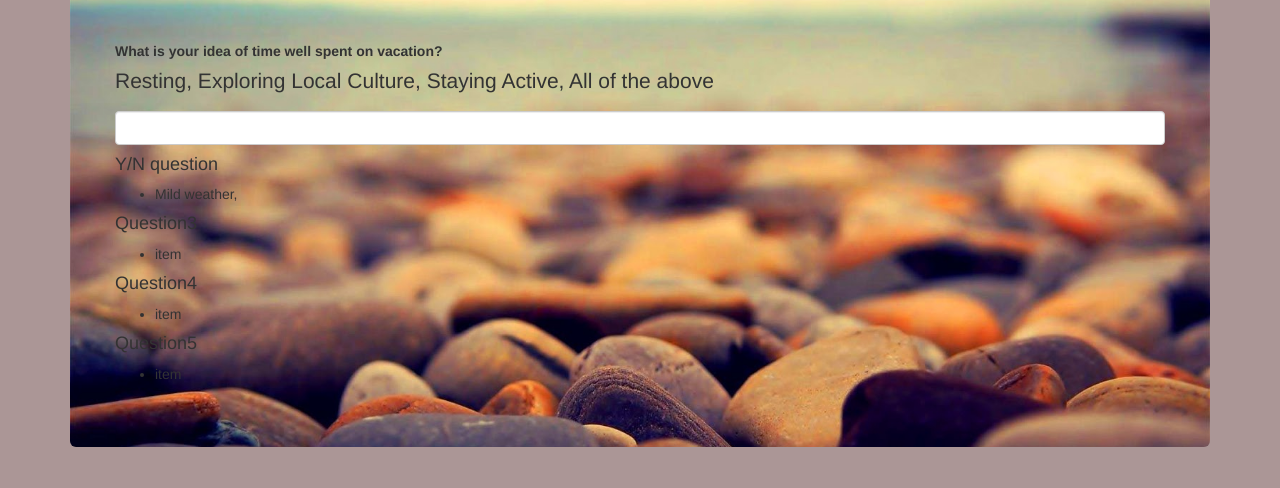
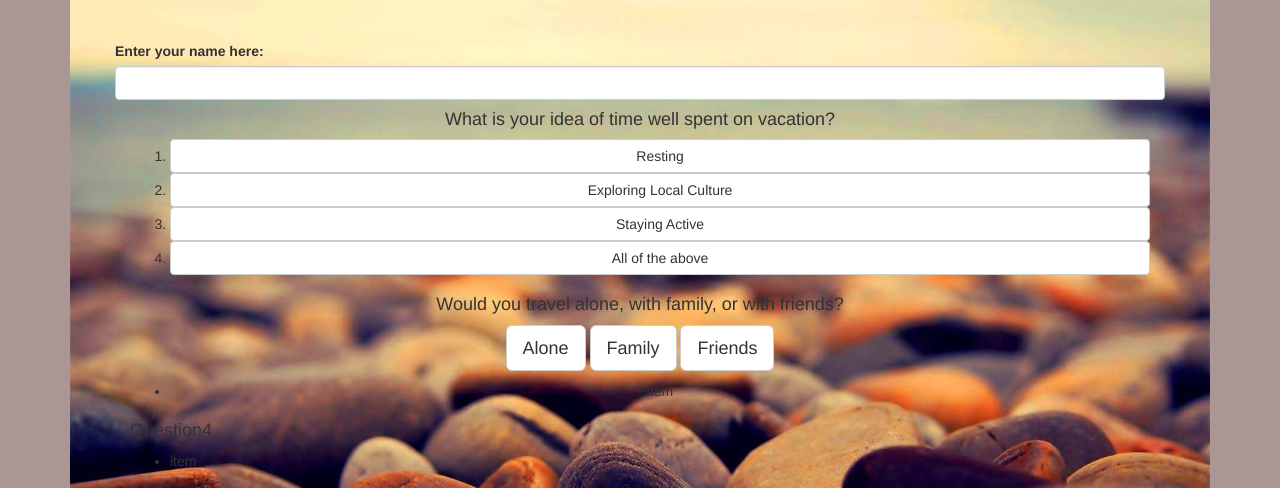
Before and after one commit to glatimer/codeReview2, a plain HTML site: page index.html in a window 1280 px wide. Shown: the part 77-565 px from the top of the page. Drawn offline with Linux system fonts and the light colour scheme.

Commit message:
Added button feature to questions.

```diff
--- a/css/styles.css
+++ b/css/styles.css
@@ -11,6 +11,6 @@ body {
   overflow: hidden;
 }
 
-.col-md-12 h4 {
-  background-color: white;
+.col-md-12 {
+text-align: center;
 }
--- a/index.html
+++ b/index.html
@@ -18,26 +18,42 @@
         <div class="row">
           <form>
             <div class="form-group">
-              <label for="q1">What is your idea of time well spent on vacation?</label>
-              <p>Resting, Exploring Local Culture, Staying Active, All of the above</p>
-              <input type="text" id="q1" class="form-control">
+              <label for="q1">Enter your name here:</label>
+              <input type="text" id="question1" class="form-control">
           </form>
-          <h4>Y/N question</h4>
-          <ul>
-            <li>Mild weather, </li>
-          </ul>
-          <h4>Question3</h4>
+        <div class="col-md-12">
+          <h4>What is your idea of time well spent on vacation?</h4>
+          <ol>
+            <li><input class="btn btn-default btn-block" type="submit" value="Resting"></li>
+            <li><input class="btn btn-default btn-block" type="submit" value="Exploring Local Culture"></li>
+            <li><input class="btn btn-default btn-block" type="submit" value="Staying Active"></li>
+            <li><input class="btn btn-default btn-block" type="submit" value="All of the above"></li>
+          </ol>
+        </div>
+        <div class="col-md-12">
+          <h4>Would you travel alone, with family, or with friends?</h4>
+            <input class="btn btn-default btn-lg" type="submit" value="Alone ">
+            <input class="btn btn-default btn-lg" type="submit" value="Family">
+            <input class="btn btn-default btn-lg" type="submit" value="Friends">
+        </div>
+        <div class="col-md-12">
+          <h4></h4>
           <ul>
             <li>item</li>
           </ul>
+        </div>
+        <div class="col-md-9">
           <h4>Question4</h4>
           <ul>
             <li>item</li>
           </ul>
+        </div>
+        <div class="col-md-9">
           <h4>Question5</h4>
           <ul>
             <li>item</li>
           </ul>
+        </div>
         </div>
       </div>
     </div>
```
